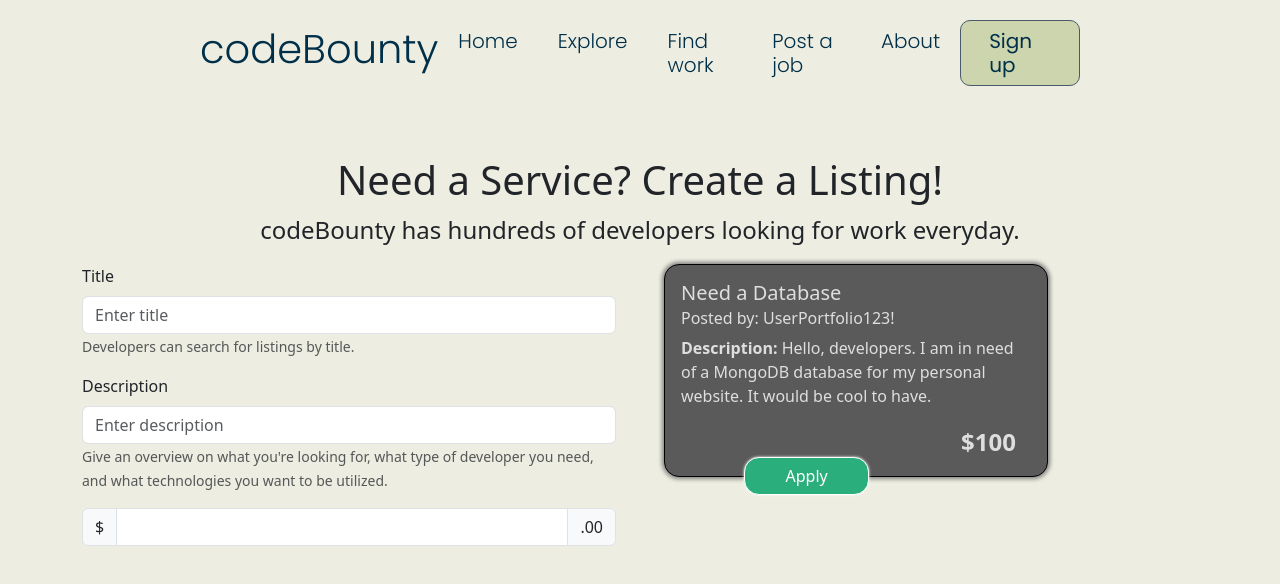
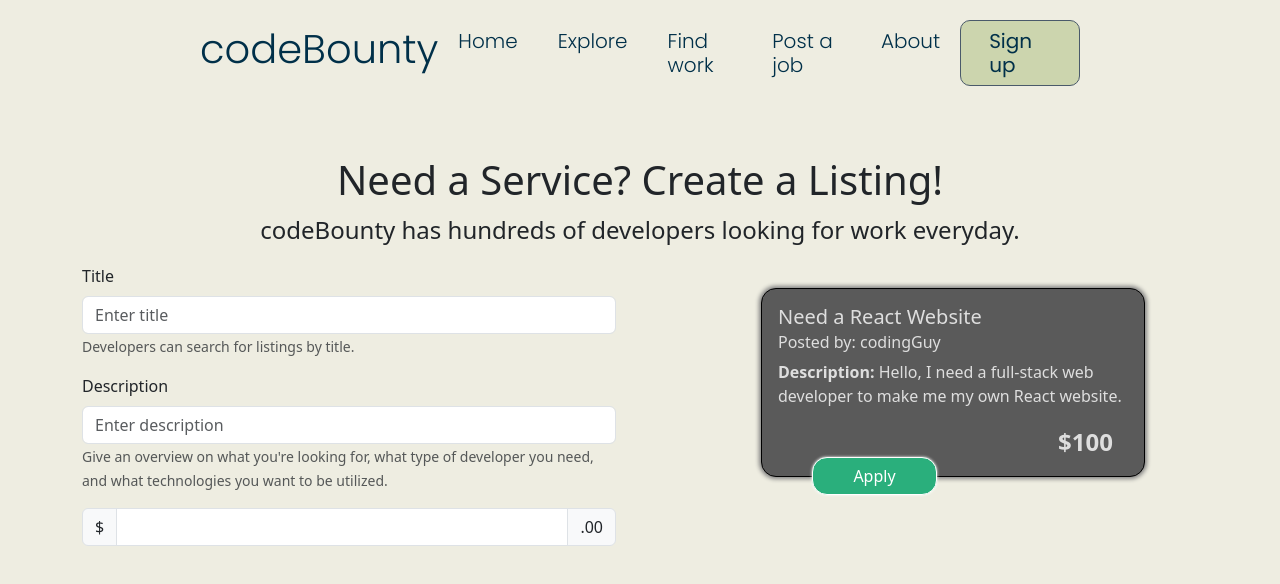
Before and after one commit to bryceberczik/codeBounty, a React (Vite) app in the folder client/: page /post-listing in a window 1280 px wide. Shown: the top 584 px of the page. Built offline with nearby package versions, Linux system fonts and the light colour scheme.

Commit message:
Fixed Styling & Padding for Listing Card Example

```diff
--- a/client/src/pages/PostAJob.tsx
+++ b/client/src/pages/PostAJob.tsx
@@ -1,5 +1,6 @@
 import { Container, Col, Row } from "react-bootstrap";
 import { Form, InputGroup, Card, Button } from "react-bootstrap";
+import ListingCard from "../components/ListingCard";
 import "../css/postajob.css";
 
 const PostAJob = () => {
@@ -40,27 +41,13 @@ const PostAJob = () => {
             </Form>
           </Col>
 
-          <Col md={6}>
-            <div style={{ position: "relative" }}>
-              <Card id="listing-card">
-                <Card.Body>
-                  <Card.Title id="card-title">Need a Database</Card.Title>
-                  <Card.Subtitle id="card-lister" className="mb-2">
-                    Posted by: UserPortfolio123!
-                  </Card.Subtitle>
-                  <Card.Text id="card-description">
-                    <strong>Description: </strong>
-                    Hello, developers. I am in need of a MongoDB database for my
-                    personal website. It would be cool to have.
-                  </Card.Text>
-                  <Card.Text id="card-price">
-                    <strong>$100</strong>
-                  </Card.Text>
-                </Card.Body>
-              </Card>
-
-              <Button id="apply-button">Apply</Button>
-            </div>
+          <Col md={4} className="mx-auto pt-4">
+            <ListingCard
+              title="Need a React Website"
+              poster="codingGuy"
+              description="Hello, I need a full-stack web developer to make me my own React website."
+              price={100}
+            />
           </Col>
         </Row>
       </Container>
```
